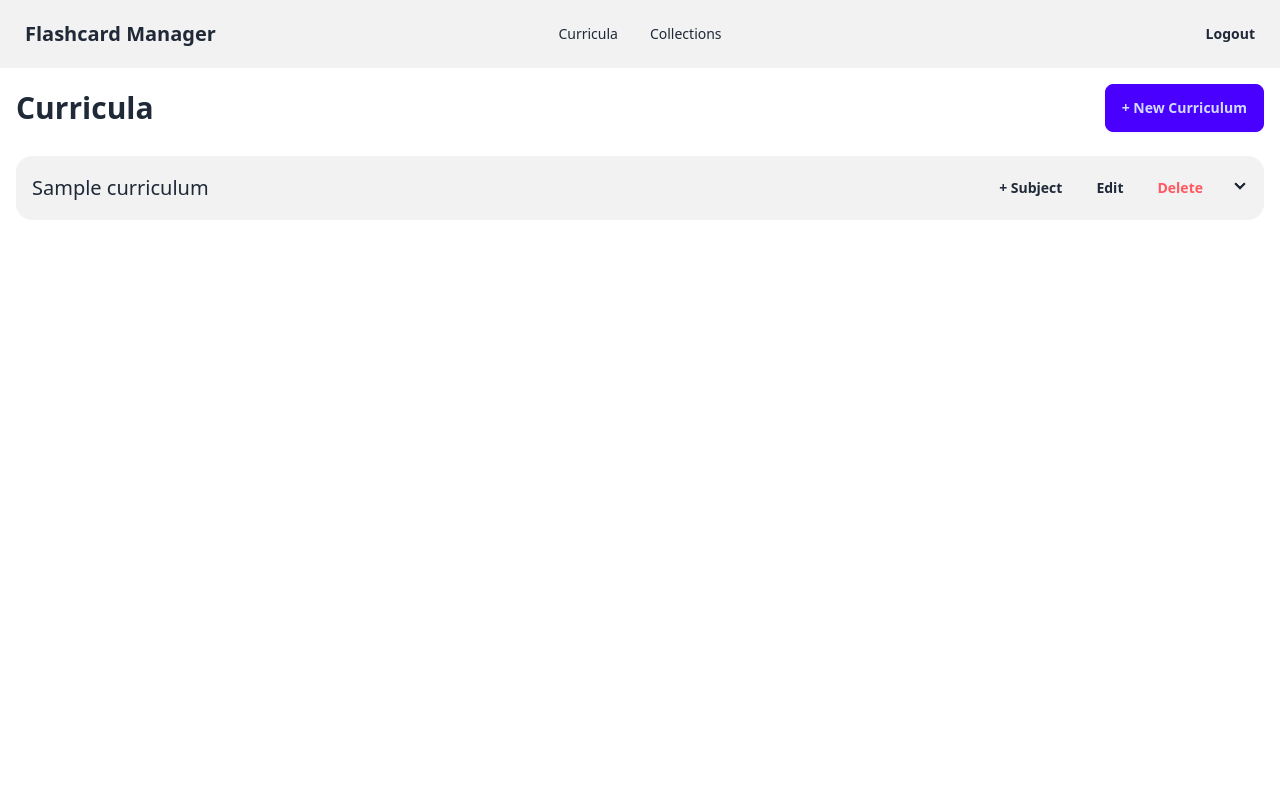
After one commit to koljapluemer/flashcard-manager, a Django app: page /flashcards/curricula/ in a window 1280 px wide. The commit adds this page. Run offline with Django 5.2, Linux system fonts and the light colour scheme; a user stored in the database is signed in; tables that the repository leaves empty hold one stand-in row (values such as "Sample post"); some libraries are stand-ins or nearby versions.

Commit message:
build basic infra for curriculumn management

```diff
--- a/flashcards/collection_forms.py
+++ b/flashcards/collection_forms.py
@@ -8,11 +8,12 @@ class FlashcardCollectionForm(forms.ModelForm):
     class Meta:
         model = FlashcardCollection
         fields = [
-            'title', 'description',
+            'topic', 'title', 'description',
             'header_text', 'header_text_color', 'header_bg_color',
             'card_text_color', 'card_bg_color',
         ]
         widgets = {
+            'topic': forms.Select(attrs={'class': 'select select-bordered w-full'}),
             'title': forms.TextInput(attrs={'class': 'input input-bordered w-full'}),
             'description': forms.Textarea(attrs={'class': 'textarea textarea-bordered w-full', 'rows': 3}),
             'header_text': forms.TextInput(attrs={'class': 'input input-bordered w-full', 'placeholder': 'e.g. Chapter 1: Basics'}),
--- a/flashcards/urls.py
+++ b/flashcards/urls.py
@@ -3,7 +3,10 @@ from .views import (
     flashcard_list, flashcard_create, flashcard_edit, flashcard_delete, flashcard_history,
     collection_list, collection_create, collection_edit, collection_delete,
     collection_detail, collection_history, collection_pdf, collection_upload_csv,
-    collection_practice
+    collection_practice,
+    curriculum_list, curriculum_create, curriculum_edit, curriculum_delete,
+    subject_create, subject_edit, subject_delete,
+    topic_create, topic_edit, topic_delete
 )
 
 urlpatterns = [
@@ -24,4 +27,20 @@ urlpatterns = [
     path('collections/<int:pk>/history/', collection_history, name='collection_history'),
     path('collections/<int:pk>/pdf/', collection_pdf, name='collection_pdf'),
     path('practice/<int:pk>/', collection_practice, name='collection_practice'),
+
+    # Curriculum URLs
+    path('curricula/', curriculum_list, name='curriculum_list'),
+    path('curricula/create/', curriculum_create, name='curriculum_create'),
+    path('curricula/<int:pk>/edit/', curriculum_edit, name='curriculum_edit'),
+    path('curricula/<int:pk>/delete/', curriculum_delete, name='curriculum_delete'),
+
+    # Subject URLs
+    path('curricula/<int:curriculum_pk>/subjects/create/', subject_create, name='subject_create'),
+    path('subjects/<int:pk>/edit/', subject_edit, name='subject_edit'),
+    path('subjects/<int:pk>/delete/', subject_delete, name='subject_delete'),
+
+    # Topic URLs
+    path('subjects/<int:subject_pk>/topics/create/', topic_create, name='topic_create'),
+    path('topics/<int:pk>/edit/', topic_edit, name='topic_edit'),
+    path('topics/<int:pk>/delete/', topic_delete, name='topic_delete'),
 ]
--- /dev/null
+++ b/flashcards/views/curriculum_views.py
@@ -0,0 +1,146 @@
+from django.shortcuts import render, redirect, get_object_or_404
+from django.contrib.auth.decorators import login_required
+from django.contrib import messages
+from ..models import Curriculum, Subject, Topic, FlashcardCollection
+from ..curriculum_forms import CurriculumForm, SubjectForm, TopicForm
+
+
+@login_required
+def curriculum_list(request):
+    curricula = Curriculum.objects.prefetch_related(
+        'subjects__topics__collections'
+    ).all()
+    return render(request, 'flashcards/curriculum/list.html', {'curricula': curricula})
+
+
+@login_required
+def curriculum_create(request):
+    if request.method == 'POST':
+        form = CurriculumForm(request.POST)
+        if form.is_valid():
+            form.save()
+            messages.success(request, 'Curriculum created successfully.')
+            return redirect('curriculum_list')
+    else:
+        form = CurriculumForm()
+    return render(request, 'flashcards/curriculum/curriculum_form.html', {'form': form, 'action': 'Create'})
+
+
+@login_required
+def curriculum_edit(request, pk):
+    curriculum = get_object_or_404(Curriculum, pk=pk)
+    if request.method == 'POST':
+        form = CurriculumForm(request.POST, instance=curriculum)
+        if form.is_valid():
+            form.save()
+            messages.success(request, 'Curriculum updated successfully.')
+            return redirect('curriculum_list')
+    else:
+        form = CurriculumForm(instance=curriculum)
+    return render(request, 'flashcards/curriculum/curriculum_form.html', {'form': form, 'action': 'Edit'})
+
+
+@login_required
+def curriculum_delete(request, pk):
+    curriculum = get_object_or_404(Curriculum, pk=pk)
+    if request.method == 'POST':
+        curriculum.delete()
+        messages.success(request, 'Curriculum deleted successfully.')
+        return redirect('curriculum_list')
+    return render(request, 'flashcards/curriculum/delete.html', {'object': curriculum, 'type': 'Curriculum'})
+
+
+@login_required
+def subject_create(request, curriculum_pk):
+    curriculum = get_object_or_404(Curriculum, pk=curriculum_pk)
+    if request.method == 'POST':
+        form = SubjectForm(request.POST)
+        if form.is_valid():
+            subject = form.save(commit=False)
+            subject.curriculum = curriculum
+            subject.save()
+            messages.success(request, 'Subject created successfully.')
+            return redirect('curriculum_list')
+    else:
+        form = SubjectForm()
+    return render(request, 'flashcards/curriculum/subject_form.html', {
+        'form': form,
+        'curriculum': curriculum,
+        'action': 'Create'
+    })
+
+
+@login_required
+def subject_edit(request, pk):
+    subject = get_object_or_404(Subject, pk=pk)
+    if request.method == 'POST':
+        form = SubjectForm(request.POST, instance=subject)
+        if form.is_valid():
+            form.save()
+            messages.success(request, 'Subject updated successfully.')
+            return redirect('curriculum_list')
+    else:
+        form = SubjectForm(instance=subject)
+    return render(request, 'flashcards/curriculum/subject_form.html', {
+        'form': form,
+        'curriculum': subject.curriculum,
+        'action': 'Edit'
+    })
+
+
+@login_required
+def subject_delete(request, pk):
+    subject = get_object_or_404(Subject, pk=pk)
+    if request.method == 'POST':
+        subject.delete()
+        messages.success(request, 'Subject deleted successfully.')
+        return redirect('curriculum_list')
+    return render(request, 'flashcards/curriculum/delete.html', {'object': subject, 'type': 'Subject'})
+
+
+@login_required
+def topic_create(request, subject_pk):
+    subject = get_object_or_404(Subject, pk=subject_pk)
+    if request.method == 'POST':
+        form = TopicForm(request.POST)
+        if form.is_valid():
+            topic = form.save(commit=False)
+            topic.subject = subject
+            topic.save()
+            messages.success(request, 'Topic created successfully.')
+            return redirect('curriculum_list')
+    else:
+        form = TopicForm()
+    return render(request, 'flashcards/curriculum/topic_form.html', {
+        'form': form,
+        'subject': subject,
+        'action': 'Create'
+    })
+
+
+@login_required
+def topic_edit(request, pk):
+    topic = get_object_or_404(Topic, pk=pk)
+    if request.method == 'POST':
+        form = TopicForm(request.POST, instance=topic)
+        if form.is_valid():
+            form.save()
+            messages.success(request, 'Topic updated successfully.')
+            return redirect('curriculum_list')
+    else:
+        form = TopicForm(instance=topic)
+    return render(request, 'flashcards/curriculum/topic_form.html', {
+        'form': form,
+        'subject': topic.subject,
+        'action': 'Edit'
+    })
+
+
+@login_required
+def topic_delete(request, pk):
+    topic = get_object_or_404(Topic, pk=pk)
+    if request.method == 'POST':
+        topic.delete()
+        messages.success(request, 'Topic deleted successfully.')
+        return redirect('curriculum_list')
+    return render(request, 'flashcards/curriculum/delete.html', {'object': topic, 'type': 'Topic'})
--- a/templates/base.html
+++ b/templates/base.html
@@ -16,6 +16,7 @@
         </div>
         <div class="navbar-center">
             <ul class="menu menu-horizontal px-1">
+                <li><a href="{% url 'curriculum_list' %}">Curricula</a></li>
                 <li><a href="{% url 'collection_list' %}">Collections</a></li>
             </ul>
         </div>
--- /dev/null
+++ b/templates/flashcards/curriculum/list.html
@@ -0,0 +1,104 @@
+{% extends 'base.html' %}
+
+{% block title %}Curricula{% endblock %}
+
+{% block content %}
+<div class="flex justify-between items-center mb-6">
+    <h1 class="text-3xl font-bold">Curricula</h1>
+    <a href="{% url 'curriculum_create' %}" class="btn btn-primary">+ New Curriculum</a>
+</div>
+
+{% if curricula %}
+    <div class="space-y-2">
+        {% for curriculum in curricula %}
+        <div class="collapse collapse-arrow bg-base-200">
+            <input type="checkbox" name="curriculum-{{ curriculum.id }}" />
+            <div class="collapse-title text-xl font-medium flex items-center justify-between pr-12">
+                <span>{{ curriculum.name }}</span>
+                <div class="flex gap-2 z-10">
+                    <a href="{% url 'subject_create' curriculum.id %}" class="btn btn-sm btn-ghost" onclick="event.stopPropagation()">+ Subject</a>
+                    <a href="{% url 'curriculum_edit' curriculum.id %}" class="btn btn-sm btn-ghost" onclick="event.stopPropagation()">Edit</a>
+                    <a href="{% url 'curriculum_delete' curriculum.id %}" class="btn btn-sm btn-ghost text-error" onclick="event.stopPropagation()">Delete</a>
+                </div>
+            </div>
+            <div class="collapse-content">
+                {% if curriculum.description %}
+                    <p class="text-sm opacity-70 mb-4">{{ curriculum.description }}</p>
+                {% endif %}
+
+                {% if curriculum.subjects.all %}
+                    <div class="ml-4 space-y-2">
+                        {% for subject in curriculum.subjects.all %}
+                        <div class="collapse collapse-arrow bg-base-300">
+                            <input type="checkbox" name="subject-{{ subject.id }}" />
+                            <div class="collapse-title font-medium flex items-center justify-between pr-12">
+                                <span>{{ subject.name }}</span>
+                                <div class="flex gap-2 z-10">
+                                    <a href="{% url 'topic_create' subject.id %}" class="btn btn-xs btn-ghost" onclick="event.stopPropagation()">+ Topic</a>
+                                    <a href="{% url 'subject_edit' subject.id %}" class="btn btn-xs btn-ghost" onclick="event.stopPropagation()">Edit</a>
+                                    <a href="{% url 'subject_delete' subject.id %}" class="btn btn-xs btn-ghost text-error" onclick="event.stopPropagation()">Delete</a>
+                                </div>
+                            </div>
+                            <div class="collapse-content">
+                                {% if subject.description %}
+                                    <p class="text-sm opacity-70 mb-4">{{ subject.description }}</p>
+                                {% endif %}
+
+                                {% if subject.topics.all %}
+                                    <div class="ml-4 space-y-2">
+                                        {% for topic in subject.topics.all %}
+                                        <div class="collapse collapse-arrow bg-base-100">
+                                            <input type="checkbox" name="topic-{{ topic.id }}" />
+                                            <div class="collapse-title text-sm font-medium flex items-center justify-between pr-12">
+                                                <span>{{ topic.name }}</span>
+                                                <div class="flex gap-2 z-10">
+                                                    <a href="{% url 'topic_edit' topic.id %}" class="btn btn-xs btn-ghost" onclick="event.stopPropagation()">Edit</a>
+                                                    <a href="{% url 'topic_delete' topic.id %}" class="btn btn-xs btn-ghost text-error" onclick="event.stopPropagation()">Delete</a>
+                                                </div>
+                                            </div>
+                                            <div class="collapse-content">
+                                                {% if topic.description %}
+                                                    <p class="text-xs opacity-70 mb-4">{{ topic.description }}</p>
+                                                {% endif %}
+
+                                                {% if topic.collections.all %}
+                                                    <div class="ml-4">
+                                                        <h4 class="text-xs font-semibold mb-2">Collections:</h4>
+                                                        <ul class="space-y-1">
+                                                            {% for collection in topic.collections.all %}
+                                                            <li class="text-xs">
+                                                                <a href="{% url 'collection_detail' collection.id %}" class="link link-hover">{{ collection.title }}</a>
+                                                                {% if collection.description %}
+                                                                    <span class="opacity-60"> - {{ collection.description|truncatewords:10 }}</span>
+                                                                {% endif %}
+                                                            </li>
+                                                            {% endfor %}
+                                                        </ul>
+                                                    </div>
+                                                {% else %}
+                                                    <p class="text-xs opacity-50 ml-4">No collections yet</p>
+                                                {% endif %}
+                                            </div>
+                                        </div>
+                                        {% endfor %}
+                                    </div>
+                                {% else %}
+                                    <p class="text-sm opacity-50 ml-4">No topics yet</p>
+                                {% endif %}
+                            </div>
+                        </div>
+                        {% endfor %}
+                    </div>
+                {% else %}
+                    <p class="text-sm opacity-50 ml-4">No subjects yet</p>
+                {% endif %}
+            </div>
+        </div>
+        {% endfor %}
+    </div>
+{% else %}
+    <div class="text-center py-12">
+        <p class="text-lg opacity-60">No curricula yet. Create your first curriculum to get started.</p>
+    </div>
+{% endif %}
+{% endblock %}
```
Also changed, not shown: flashcards/admin.py (deleted, +0 -32 lines), flashcards/curriculum_forms.py (added, +32 -0 lines), flashcards/models.py (+46 -0 lines), flashcards/views/__init__.py (+23 -1 lines), templates/flashcards/curriculum/curriculum_form.html (added, +32 -0 lines), templates/flashcards/curriculum/delete.html (added, +26 -0 lines), templates/flashcards/curriculum/subject_form.html (added, +33 -0 lines), templates/flashcards/curriculum/topic_form.html (added, +33 -0 lines), flashcards/migrations/0008_curriculum_historicalcurriculum_historicalsubject_and_more.py (added).
